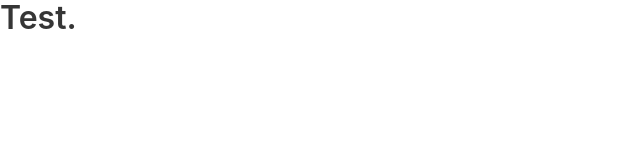
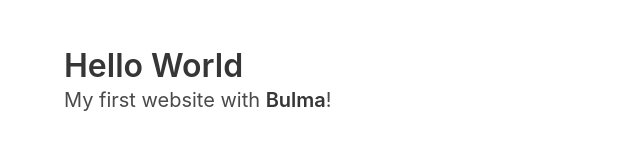
Before and after one commit to legalnoah/website, a plain HTML site: page main/index.html in a window 1280 px wide. Shown: the whole page, without its empty margins (0-640 px from the left). Drawn offline with Linux system fonts and the light colour scheme.

Commit message:
Update index.html

```diff
--- a/main/index.html
+++ b/main/index.html
@@ -4,13 +4,22 @@
     <meta charset="utf-8">
     <meta name="viewport" content="width=device-width, initial-scale=1">
     <title>Manuel N. Jenni</title>
-    <link rel="stylesheet" href="/css/bulma.css">
+    <link rel="stylesheet" href="/css/bulma.min.css">
 
   </head>
 
 
   <body>
-    <h1 class="title">Test.</h1>
+    <section class="section">
+    <div class="container">
+      <h1 class="title">
+        Hello World
+      </h1>
+      <p class="subtitle">
+        My first website with <strong>Bulma</strong>!
+      </p>
+    </div>
+  </section>
   </body>
 
 
```
